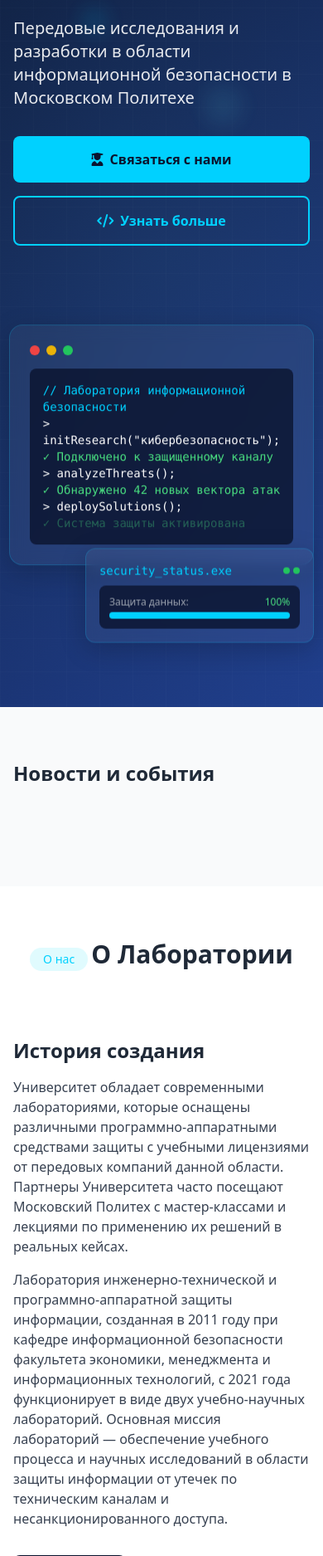
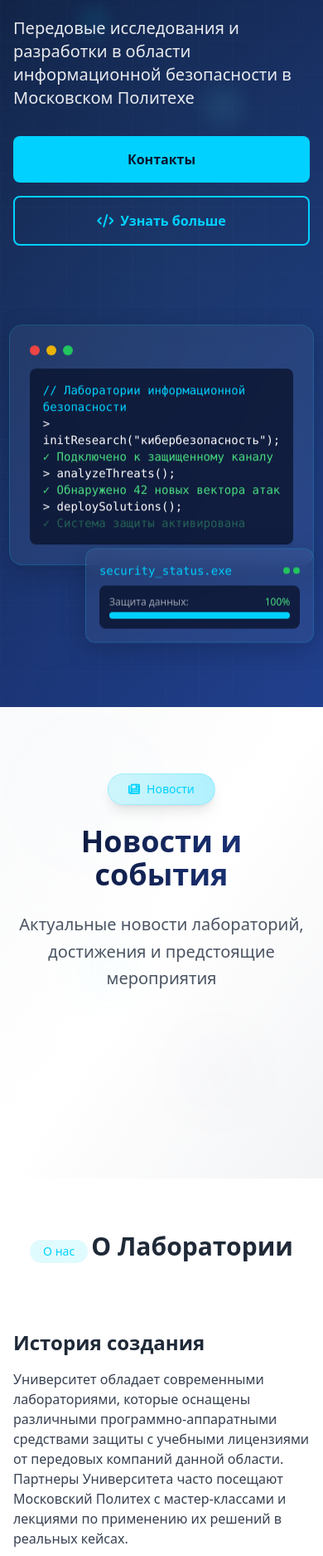
Before and after one commit to AlexanderGhosty/ISLab-website, a Django app: page / in a window 390 px wide. Shown: the part 356-2231 px from the top of the page at 83% size. Run offline with Django 5.2, Linux system fonts and the light colour scheme; data that the repository does not hold is empty; some libraries are stand-ins or nearby versions.

Commit message:
Redesign news section styling
Update News and Events section to use gradient backgrounds, modern
card designs, and hover animations matching the Projects and Student
sections. Preserve existing dynamic loading, pagination, and API
integration. Add floating background elements, modern header styling with
badge and gradient text, and consistent button designs. Ensure responsive
layout and visual consistency across devices.

```diff
--- a/static/js/main.js
+++ b/static/js/main.js
@@ -73,14 +73,22 @@
                 newsContainer.innerHTML = '';
                 newsToRender.forEach(news => {
                     const newsElement = document.createElement('div');
-                    newsElement.className = 'bg-white rounded-lg shadow-md overflow-hidden news-card transition duration-300';
+                    newsElement.className = 'bg-white/80 backdrop-blur-sm rounded-2xl shadow-xl border border-gray-200/50 overflow-hidden news-card hover:shadow-2xl transition-all duration-300 hover:-translate-y-1';
                     newsElement.innerHTML = `
                         <img src="${news.image}" alt="${news.title}" class="w-full aspect-[4/3] object-cover">
                         <div class="p-6">
-                            <div class="text-sm text-gray-500 mb-2">${news.date}</div>
-                            <h4 class="font-bold text-lg mb-2">${news.title}</h4>
-                            <p class="text-gray-700 mb-4">${news.excerpt}</p>
-                            <a href="/news/${news.id}/" class="text-blue-900 font-medium hover:underline">Подробнее</a>
+                            <div class="flex items-center mb-3">
+                                <div class="w-2 h-2 bg-accent rounded-full mr-2"></div>
+                                <div class="text-sm text-gray-500">${news.date}</div>
+                            </div>
+                            <h4 class="font-bold text-xl mb-3 text-primary-900 leading-tight">${news.title}</h4>
+                            <p class="text-gray-700 mb-6 leading-relaxed">${news.excerpt}</p>
+                            <div class="pt-4 border-t border-gray-100">
+                                <a href="/news/${news.id}/" class="inline-flex items-center text-gray hover:text-accent-light font-medium transition-colors duration-200">
+                                    <i class="fas fa-arrow-right mr-2"></i>
+                                    Подробнее
+                                </a>
+                            </div>
                         </div>
                     `;
                     newsContainer.appendChild(newsElement);
--- a/templates/base.html
+++ b/templates/base.html
@@ -55,7 +55,7 @@
         {% endblock %}
     </div>
     <div class="container mx-auto px-4 text-center text-sm">
-        <p>© 2025 Лаборатория информационной безопасности Московского Политеха</p>
+        <p>© 2025 Факультет Информационных технологий Московского Политеха</p>
     </div>
 </footer>
 
--- a/templates/index.html
+++ b/templates/index.html
@@ -71,7 +71,7 @@
                     <div class="flex flex-col sm:flex-row gap-4">
                         <a href="#contacts"
                            class="bg-accent hover:bg-accent-light text-primary-900 px-6 py-4 rounded-lg font-bold transition flex items-center justify-center gap-2">
-                            <i class="fas fa-user-graduate"></i> Связаться с нами
+                             Контакты
                         </a>
                         <a href="#about"
                            class="border-2 border-accent text-accent px-6 py-4 rounded-lg font-bold hover:bg-accent/10 transition flex items-center justify-center gap-2">
@@ -88,7 +88,7 @@
                             <div class="w-3 h-3 rounded-full bg-green-500"></div>
                         </div>
                         <div class="bg-primary-900/80 p-4 rounded-lg font-mono text-sm md:text-base overflow-x-auto">
-                            <p class="text-accent">// Лаборатория информационной безопасности</p>
+                            <p class="text-accent">// Лаборатории информационной безопасности</p>
                             <p class="text-white">> initResearch("кибербезопасность");</p>
                             <p class="text-green-400">✓ Подключено к защищенному каналу</p>
                             <p class="text-white">> analyzeThreats();</p>
@@ -122,23 +122,61 @@
     </section>
 
     <!-- News Section -->
-    <section class="py-16 bg-gray-50">
-        <div class="container mx-auto px-4">
-            <div>
-                <h3 class="text-2xl font-bold mb-6 section-title">Новости и события</h3>
-                <div class="grid md:grid-cols-3 gap-6" id="news-container">
+    <section class="py-20 bg-gradient-to-br from-gray-50 via-white to-gray-100 relative overflow-hidden">
+        <!-- Background Pattern -->
+        <div class="absolute inset-0 opacity-5">
+            <div class="absolute top-10 left-10 w-32 h-32 rounded-full bg-accent blur-3xl animate-pulse-slow"></div>
+            <div class="absolute bottom-20 right-20 w-24 h-24 rounded-full bg-primary-700 blur-2xl animate-pulse-slow"></div>
+            <div class="absolute top-1/2 left-1/4 w-16 h-16 rounded-full bg-accent-light blur-xl animate-float"></div>
+        </div>
+
+        <div class="container mx-auto px-4 relative z-10">
+            <!-- Header -->
+            <div class="text-center mb-20">
+                <div class="inline-flex items-center justify-center mb-6">
+                    <span class="inline-block px-6 py-2 bg-gradient-to-r from-accent-light/30 to-accent/30 backdrop-blur-sm text-accent rounded-full text-sm font-medium border border-accent/20 shadow-lg">
+                        <i class="fas fa-newspaper mr-2"></i>Новости
+                    </span>
+                </div>
+                <h3 class="text-4xl md:text-5xl font-bold mb-6 section-title inline-block font-heading bg-gradient-to-r from-primary-900 to-primary-700 bg-clip-text text-transparent">
+                    Новости и события
+                </h3>
+                <p class="text-xl text-gray-600 max-w-4xl mx-auto leading-relaxed">
+                    Актуальные новости лабораторий, достижения и предстоящие мероприятия
+                </p>
+            </div>
+
+            <!-- News Grid -->
+            <div class="max-w-10xl mx-auto mb-16">
+                <div class="grid md:grid-cols-3 gap-8" id="news-container">
                     <!-- News will be loaded here by JavaScript -->
                 </div>
-                <div class="mt-8 text-center">
-                    <button id="load-more-news"
-                            class="bg-primary-900 text-white px-6 py-2 rounded-lg hover:bg-primary-700 transition">
-                        Показать больше
-                    </button>
-                    <button id="hide-news"
-                            class="bg-gray-600 text-white px-6 py-2 rounded-lg hover:bg-gray-500 transition ml-4 hidden">
+            </div>
+
+            <!-- Buttons -->
+            <div class="flex flex-col sm:flex-row gap-4 justify-center items-center">
+                <button id="load-more-news"
+                        class="group relative px-8 py-3 bg-gradient-to-r from-accent to-accent-light
+                        text-gray rounded-xl font-medium shadow-lg hover:shadow-xl transition-all duration-300
+                        hover:-translate-y-1 overflow-hidden">
+                    <span class="relative z-10 flex items-center">
+                        <i class="fas fa-plus mr-2"></i>
+                        Показать больше новостей
+                    </span>
+                    <div class="absolute inset-0 bg-accent-light opacity-0
+                    group-hover:opacity-100 transition-opacity duration-300"></div>
+                </button>
+                <button id="hide-news"
+                        class="group relative px-8 py-3 bg-gradient-to-r from-gray-600 to-gray-500 text-white
+                        rounded-xl font-medium shadow-lg hover:shadow-xl transition-all duration-300 hover:-translate-y-1
+                        overflow-hidden ml-0 sm:ml-4 hidden">
+                    <span class="relative z-10 flex items-center">
+                        <i class="fas fa-eye-slash mr-2"></i>
                         Скрыть
-                    </button>
-                </div>
+                    </span>
+                    <div class="absolute inset-0 bg-gradient-to-r from-gray-500 to-gray-400 opacity-0
+                    group-hover:opacity-100 transition-opacity duration-300"></div>
+                </button>
             </div>
         </div>
     </section>
@@ -257,7 +295,7 @@
                 <div class="mt-8 text-center">
                     <button id="load-more-staff"
                             class="bg-primary-900 text-white px-6 py-2 rounded-lg hover:bg-primary-700 transition">
-                        Показать больше
+                        Показать больше сотрудников
                     </button>
                     <button id="hide-staff"
                             class="bg-gray-600 text-white px-6 py-2 rounded-lg hover:bg-gray-500 transition ml-4 hidden">
@@ -542,9 +580,9 @@
                             hover:-translate-y-1 overflow-hidden">
                         <span class="relative z-10 flex items-center">
                             <i class="fas fa-plus mr-2"></i>
-                            Показать больше
+                            Показать больше публикаций
                         </span>
-                        <div class="absolute inset-0 bg-gradient-to-r from-primary-700 to-accent opacity-0
+                        <div class="absolute inset-0 bg-accent-light opacity-0
                         group-hover:opacity-100 transition-opacity duration-300"></div>
                     </button>
                     <button id="hide-pubs"
```
